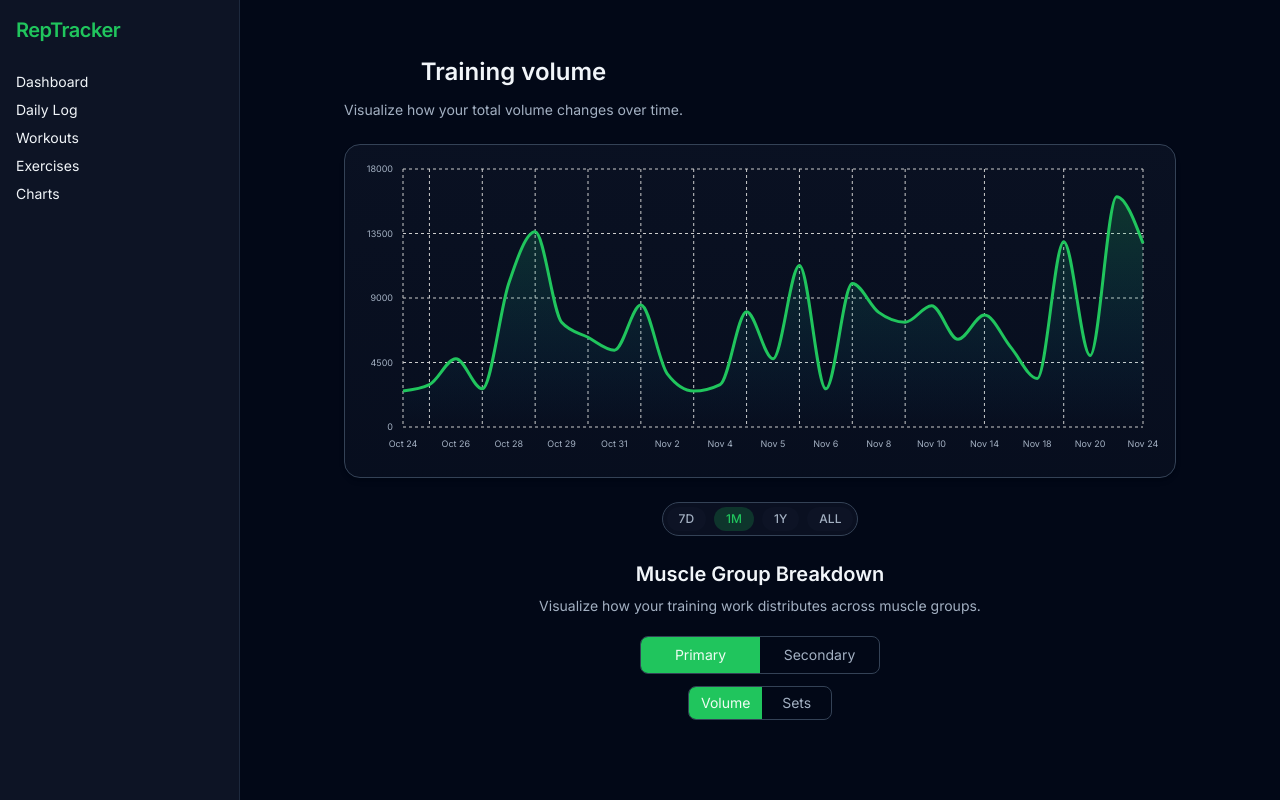
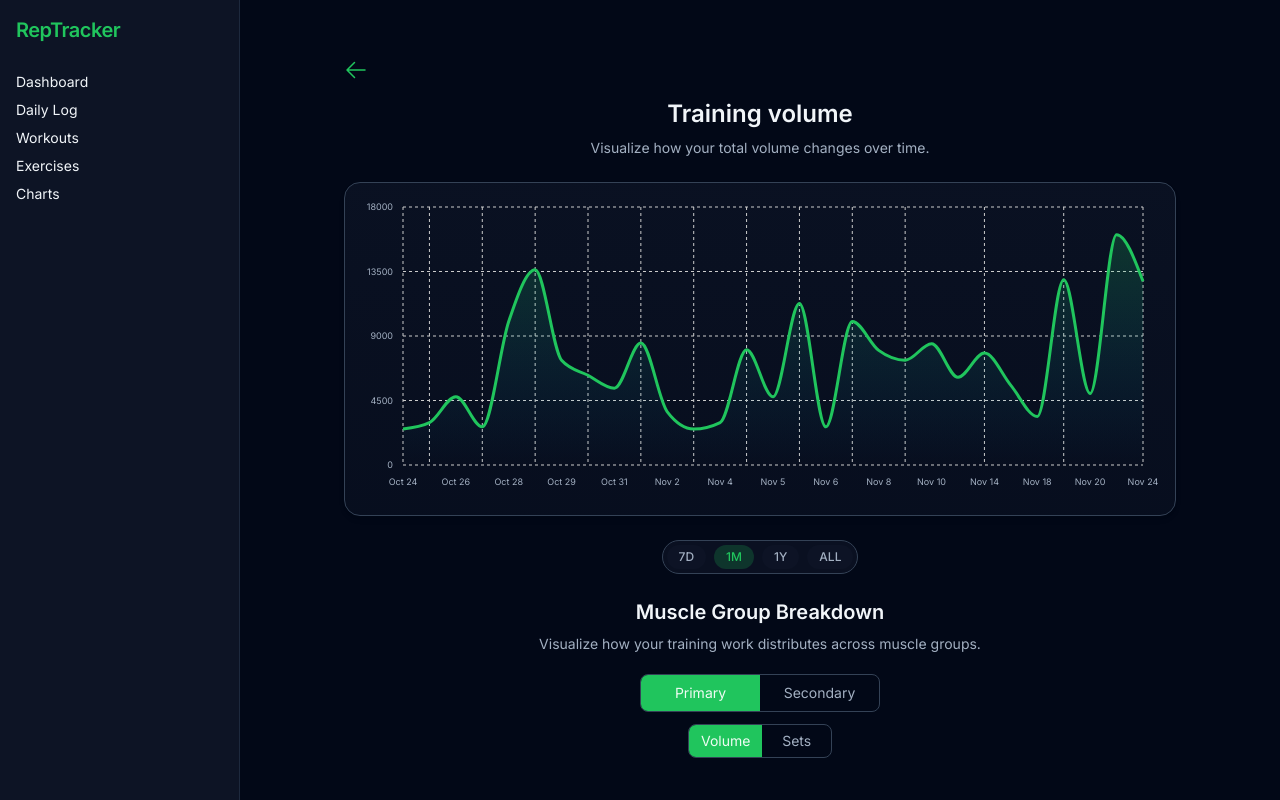
Before and after one commit to mkibler7/set-tracker, a Next.js app in the folder frontend/: page /charts in a window 1280 px wide. Shown: the top 800 px of the page. Built offline with nearby package versions, Linux system fonts and the light colour scheme.

Commit message:
More UI touch-ups

```diff
--- a/frontend/app/charts/page.tsx
+++ b/frontend/app/charts/page.tsx
@@ -13,6 +13,7 @@ import PieChartTrainingVolume from "@/components/charts/PieChartTrainingVolume";
 import { TrainingVolumeHeader } from "@/components/charts/TrainingVolumeHeader";
 import { TimeRangeToggle } from "@/components/charts/TimeRangeToggle";
 import { MuscleBreakdownSection } from "@/components/charts/MuscleBreakdownSection";
+import PageBackButton from "@/components/shared/PageBackButton";
 
 export default function ChartsPage() {
   const [range, setRange] = useState<TimeRange>("1M");
@@ -24,6 +25,7 @@ export default function ChartsPage() {
   return (
     <main className="">
       <div className="page space-y-6">
+        <PageBackButton />
         {/* Header + range selector */}
         <TrainingVolumeHeader />
 
--- a/frontend/components/charts/TrainingVolumeHeader.tsx
+++ b/frontend/components/charts/TrainingVolumeHeader.tsx
@@ -1,21 +1,14 @@
 "use client";
 
-type Props = {
-  //   range: TimeRange;
-  //   onChange: (range: TimeRange) => void;
-};
-
-export function TrainingVolumeHeader({}: Props) {
+export function TrainingVolumeHeader() {
   return (
-    <header className="flex flex-col gap-2 sm:flex-row sm:items-end sm:justify-between">
-      <div className="text-center">
-        <h1 className="text-2xl font-semibold text-foreground">
-          Training volume
-        </h1>
-        <p className="mt-3 text-sm text-muted-foreground">
-          Visualize how your total volume changes over time.
-        </p>
-      </div>
+    <header className="flex flex-col items-center text-center gap-2">
+      <h1 className="text-2xl font-semibold text-foreground">
+        Training volume
+      </h1>
+      <p className="text-sm text-muted-foreground">
+        Visualize how your total volume changes over time.
+      </p>
     </header>
   );
 }
--- a/frontend/data/mockExercises.ts
+++ b/frontend/data/mockExercises.ts
@@ -32,6 +32,14 @@ export const MOCK_EXERCISES: Exercise[] = [
     secondaryMuscleGroups: ["Shoulders", "Triceps"],
     description:
       "The machine chest press is a strength training exercise that targets the chest muscles (pectoralis major) using a specialized machine. It is designed to mimic the motion of a traditional bench press while providing added stability and support. This exercise primarily works the chest, shoulders, and triceps.",
+  },
+  {
+    id: "adductor-machine",
+    name: "Adductor Machine",
+    primaryMuscleGroup: "Adductors",
+    secondaryMuscleGroups: [],
+    description:
+      "The adductor machine is a strength training exercise that targets the inner thigh muscles (adductors) using a specialized machine. It is designed to isolate and strengthen the adductor muscles while providing added stability and support. This exercise primarily works the adductors.",
   },
   {
     id: "incline-dumbbell-bench-press",
@@ -164,7 +172,6 @@ export const MOCK_EXERCISES: Exercise[] = [
     name: "Single Arm Row",
     primaryMuscleGroup: "Back",
     secondaryMuscleGroups: ["Biceps", "Shoulders"],
-
   },
   {
     id: "lat-pulldown-wide",
```
Also changed, not shown: frontend/components/exercises/DetailHeader.tsx (deleted, +0 -32 lines).
